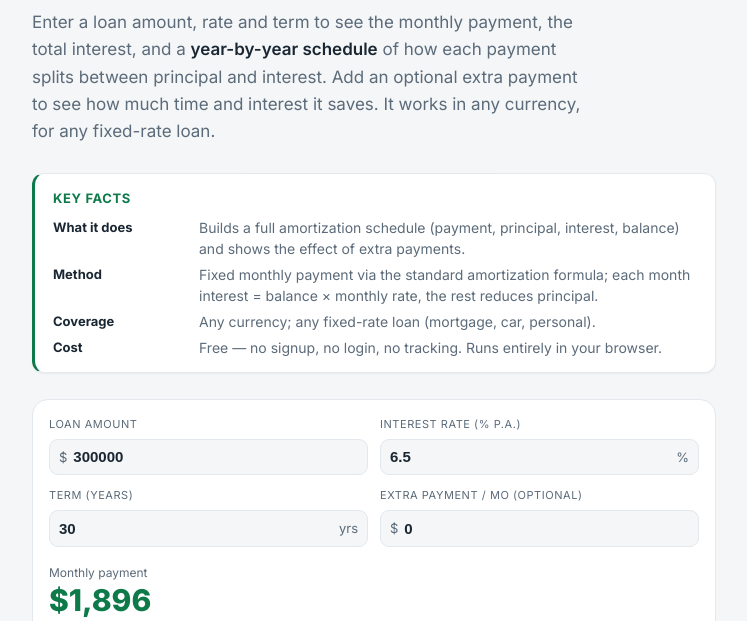
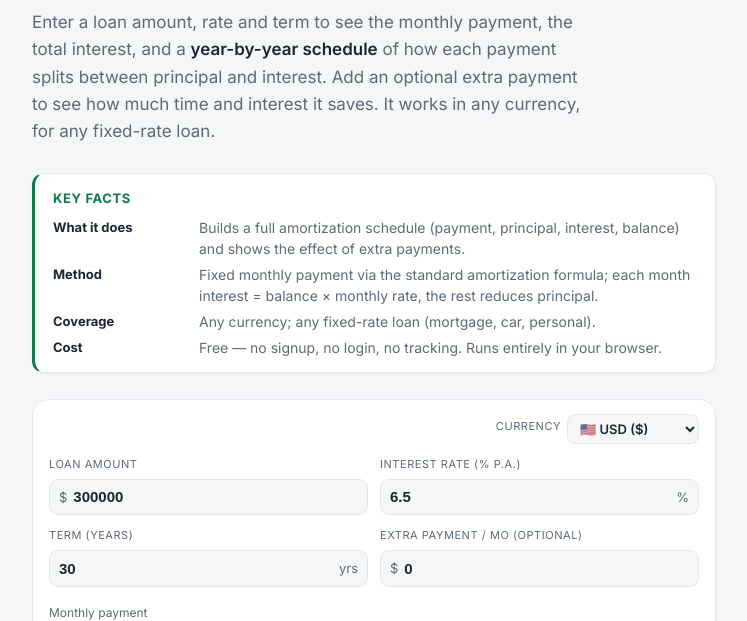
Before and after one commit to sakarayasakit-eng/fincalcyou-analysis-eorjmb, a website: page pages/amortization-calculator.html in a window 1280 px wide. Shown: the part 159-780 px from the top of the page, without its empty margins (266-1013 px from the left). Drawn offline with Linux system fonts and the light colour scheme.

Commit message:
Calculators: native-symbol currency + on-page currency picker (shared fc-currency.js)

```diff
--- a/pages/amortization-calculator.html
+++ b/pages/amortization-calculator.html
@@ -36,6 +36,7 @@
   <link rel="preconnect" href="https://fonts.gstatic.com" crossorigin />
   <link href="https://fonts.googleapis.com/css2?family=Instrument+Serif&family=Inter:wght@400;500;600;700;800&family=JetBrains+Mono:wght@500&display=swap" rel="stylesheet" />
   <link rel="stylesheet" href="landing.css" />
+  <script src="fc-currency.js"></script>
 </head>
 <body>
   <main>
@@ -95,11 +96,7 @@
 </div>
 <script>
 (function(){
-  var FC_CUR=(function(){try{var c=localStorage.getItem('fincalc_cur');return (c&&/^[A-Za-z]{3}$/.test(c))?c.toUpperCase():'USD';}catch(e){return 'USD';}})();
-  var nf;try{nf=new Intl.NumberFormat(undefined,{style:'currency',currency:FC_CUR,maximumFractionDigits:0});}catch(e){nf=new Intl.NumberFormat('en-US',{style:'currency',currency:'USD',maximumFractionDigits:0});}
-  var FC_SYM;try{FC_SYM=(0).toLocaleString(undefined,{style:'currency',currency:FC_CUR,maximumFractionDigits:0}).replace(/[\d\s.,]/g,'')||'$';}catch(e){FC_SYM='$';}
-  try{Array.prototype.forEach.call(document.querySelectorAll('.fc-embed .fc-in span'),function(s){if(s.textContent.trim()==='$')s.textContent=FC_SYM;});}catch(e){}
-  function money(v){return nf.format(Math.round(v));}
+  function money(v){return (window.FCCUR?FCCUR.money(v):'$'+Math.round(v).toLocaleString('en-US'));}
   function dur(m){m=Math.round(m);var y=Math.floor(m/12),mo=m%12,s=[];if(y)s.push(y+(y===1?' yr':' yrs'));if(mo)s.push(mo+(mo===1?' mo':' mos'));return s.join(' ')||'0 mos';}
   function pmt(P,apr,n){var r=apr/1200;return r===0?P/n:P*r*Math.pow(1+r,n)/(Math.pow(1+r,n)-1);}
   function run(P,apr,n,extra){ // returns months, totalInterest, and yearly rows
--- /dev/null
+++ b/pages/fc-currency.js
@@ -0,0 +1,123 @@
+/* fin·calc — shared currency helper for /pages/ landing calculators.
+   Reads/writes the SAME localStorage key ('fincalc_cur') the homepage uses,
+   so a currency chosen here syncs with the main app and vice-versa.
+   Exposes window.FCCUR = { code(), cur(), sym(), money(v) }.
+   Also injects a currency picker into the first .fc-embed and swaps the
+   input "$" prefixes to the visitor's currency symbol. No dependencies. */
+(function () {
+  var CURRENCIES = [
+    { sym: '₨', code: 'PKR', name: 'Pakistani Rupee', flag: '🇵🇰' },
+    { sym: '৳', code: 'BDT', name: 'Bangladeshi Taka', flag: '🇧🇩' },
+    { sym: '$', code: 'USD', name: 'US Dollar', flag: '🇺🇸' },
+    { sym: '€', code: 'EUR', name: 'Euro', flag: '🇪🇺' },
+    { sym: '£', code: 'GBP', name: 'British Pound', flag: '🇬🇧' },
+    { sym: '₹', code: 'INR', name: 'Indian Rupee', flag: '🇮🇳' },
+    { sym: '¥', code: 'JPY', name: 'Japanese Yen', flag: '🇯🇵' },
+    { sym: '¥', code: 'CNY', name: 'Chinese Yuan', flag: '🇨🇳' },
+    { sym: 'د.إ', code: 'AED', name: 'UAE Dirham', flag: '🇦🇪' },
+    { sym: 'ر.س', code: 'SAR', name: 'Saudi Riyal', flag: '🇸🇦' },
+    { sym: 'ر.ق', code: 'QAR', name: 'Qatari Riyal', flag: '🇶🇦' },
+    { sym: 'د.ك', code: 'KWD', name: 'Kuwaiti Dinar', flag: '🇰🇼' },
+    { sym: 'ر.ع', code: 'OMR', name: 'Omani Rial', flag: '🇴🇲' },
+    { sym: '.د.ب', code: 'BHD', name: 'Bahraini Dinar', flag: '🇧🇭' },
+    { sym: 'د.أ', code: 'JOD', name: 'Jordanian Dinar', flag: '🇯🇴' },
+    { sym: 'ل.ل', code: 'LBP', name: 'Lebanese Pound', flag: '🇱🇧' },
+    { sym: 'ج.م', code: 'EGP', name: 'Egyptian Pound', flag: '🇪🇬' },
+    { sym: '₺', code: 'TRY', name: 'Turkish Lira', flag: '🇹🇷' },
+    { sym: 'NPR', code: 'NPR', name: 'Nepalese Rupee', flag: '🇳🇵' },
+    { sym: '₨', code: 'LKR', name: 'Sri Lankan Rupee', flag: '🇱🇰' },
+    { sym: '؋', code: 'AFN', name: 'Afghan Afghani', flag: '🇦🇫' },
+    { sym: '﷼', code: 'IRR', name: 'Iranian Rial', flag: '🇮🇷' },
+    { sym: 'RM', code: 'MYR', name: 'Malaysian Ringgit', flag: '🇲🇾' },
+    { sym: 'S$', code: 'SGD', name: 'Singapore Dollar', flag: '🇸🇬' },
+    { sym: 'Rp', code: 'IDR', name: 'Indonesian Rupiah', flag: '🇮🇩' },
+    { sym: '฿', code: 'THB', name: 'Thai Baht', flag: '🇹🇭' },
+    { sym: '₱', code: 'PHP', name: 'Philippine Peso', flag: '🇵🇭' },
+    { sym: '₫', code: 'VND', name: 'Vietnamese Dong', flag: '🇻🇳' },
+    { sym: '₩', code: 'KRW', name: 'South Korean Won', flag: '🇰🇷' },
+    { sym: 'NT$', code: 'TWD', name: 'Taiwan Dollar', flag: '🇹🇼' },
+    { sym: 'HK$', code: 'HKD', name: 'Hong Kong Dollar', flag: '🇭🇰' },
+    { sym: 'A$', code: 'AUD', name: 'Australian Dollar', flag: '🇦🇺' },
+    { sym: 'C$', code: 'CAD', name: 'Canadian Dollar', flag: '🇨🇦' },
+    { sym: 'NZ$', code: 'NZD', name: 'New Zealand Dollar', flag: '🇳🇿' },
+    { sym: 'Fr', code: 'CHF', name: 'Swiss Franc', flag: '🇨🇭' },
+    { sym: 'kr', code: 'SEK', name: 'Swedish Krona', flag: '🇸🇪' },
+    { sym: 'kr', code: 'NOK', name: 'Norwegian Krone', flag: '🇳🇴' },
+    { sym: 'kr', code: 'DKK', name: 'Danish Krone', flag: '🇩🇰' },
+    { sym: 'zł', code: 'PLN', name: 'Polish Zloty', flag: '🇵🇱' },
+    { sym: 'Kč', code: 'CZK', name: 'Czech Koruna', flag: '🇨🇿' },
+    { sym: '₴', code: 'UAH', name: 'Ukrainian Hryvnia', flag: '🇺🇦' },
+    { sym: '₽', code: 'RUB', name: 'Russian Ruble', flag: '🇷🇺' },
+    { sym: 'R$', code: 'BRL', name: 'Brazilian Real', flag: '🇧🇷' },
+    { sym: 'MX$', code: 'MXN', name: 'Mexican Peso', flag: '🇲🇽' },
+    { sym: 'AR$', code: 'ARS', name: 'Argentine Peso', flag: '🇦🇷' },
+    { sym: '₦', code: 'NGN', name: 'Nigerian Naira', flag: '🇳🇬' },
+    { sym: 'KSh', code: 'KES', name: 'Kenyan Shilling', flag: '🇰🇪' },
+    { sym: 'R', code: 'ZAR', name: 'South African Rand', flag: '🇿🇦' },
+    { sym: 'GH₵', code: 'GHS', name: 'Ghanaian Cedi', flag: '🇬🇭' },
+    { sym: 'TSh', code: 'TZS', name: 'Tanzanian Shilling', flag: '🇹🇿' },
+    { sym: 'UGX', code: 'UGX', name: 'Ugandan Shilling', flag: '🇺🇬' }
+  ];
+  var byCode = {};
+  CURRENCIES.forEach(function (c) { byCode[c.code] = c; });
+
+  function code() {
+    try {
+      var c = localStorage.getItem('fincalc_cur');
+      if (c) { c = c.toUpperCase(); if (byCode[c]) return c; }
+    } catch (e) {}
+    return 'USD';
+  }
+  function cur() { return byCode[code()] || byCode.USD; }
+  function sym() { return cur().sym; }
+
+  var grp = new Intl.NumberFormat('en-US', { maximumFractionDigits: 0 });
+  function money(v) { return sym() + grp.format(Math.round(v || 0)); }
+
+  window.FCCUR = { CURRENCIES: CURRENCIES, code: code, cur: cur, sym: sym, money: money };
+
+  function applySymbols() {
+    try {
+      var spans = document.querySelectorAll('.fc-embed .fc-in span');
+      Array.prototype.forEach.call(spans, function (s) {
+        var t = s.textContent.trim();
+        if (t === '$' || s.getAttribute('data-fcsym') === '1') {
+          s.textContent = sym();
+          s.setAttribute('data-fcsym', '1');
+        }
+      });
+    } catch (e) {}
+  }
+
+  function injectSelector() {
+    var embed = document.querySelector('.fc-embed');
+    if (!embed || document.getElementById('fc-cur-sel')) return;
+    var wrap = document.createElement('div');
+    wrap.style.cssText = 'display:flex;justify-content:flex-end;align-items:center;gap:6px;margin:-2px 0 12px;font-size:12px;color:#5c6b7a;';
+    var lbl = document.createElement('label');
+    lbl.textContent = 'Currency';
+    lbl.setAttribute('for', 'fc-cur-sel');
+    var sel = document.createElement('select');
+    sel.id = 'fc-cur-sel';
+    sel.setAttribute('aria-label', 'Display currency');
+    sel.style.cssText = 'background:#f4f6f7;border:1px solid #e3e8ee;border-radius:8px;padding:5px 8px;font-size:13px;color:#1a2733;font-family:inherit;font-weight:600;cursor:pointer;max-width:200px;';
+    var cc = code();
+    sel.innerHTML = CURRENCIES.map(function (c) {
+      return '<option value="' + c.code + '"' + (c.code === cc ? ' selected' : '') + '>' + c.flag + ' ' + c.code + ' (' + c.sym + ')</option>';
+    }).join('');
+    sel.addEventListener('change', function () {
+      try { localStorage.setItem('fincalc_cur', sel.value); } catch (e) {}
+      location.reload();
+    });
+    wrap.appendChild(lbl);
+    wrap.appendChild(sel);
+    embed.insertBefore(wrap, embed.firstChild);
+  }
+
+  function init() { injectSelector(); applySymbols(); }
+  if (document.readyState === 'loading') {
+    document.addEventListener('DOMContentLoaded', init);
+  } else {
+    init();
+  }
+})();
```
Also changed, not shown: pages/apy-savings-calculator.html (+2 -5 lines), pages/balance-transfer-calculator.html (+2 -5 lines), pages/cagr-calculator.html (+2 -5 lines), pages/compound-interest-calculator.html (+2 -5 lines), pages/credit-card-payoff-calculator.html (+2 -5 lines), pages/debt-consolidation-calculator.html (+2 -5 lines), pages/debt-payoff-calculator.html (+2 -5 lines), pages/debt-to-income-calculator.html (+1 -3 lines), pages/mortgage-refinance-calculator.html (+2 -5 lines).
